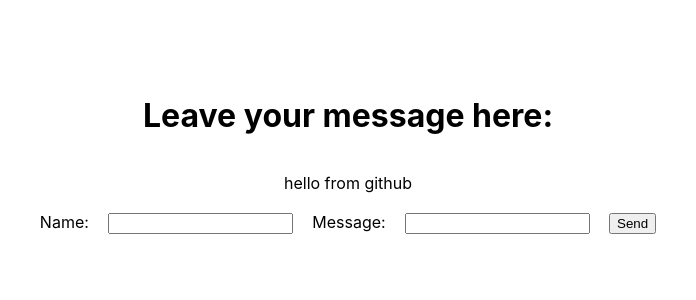
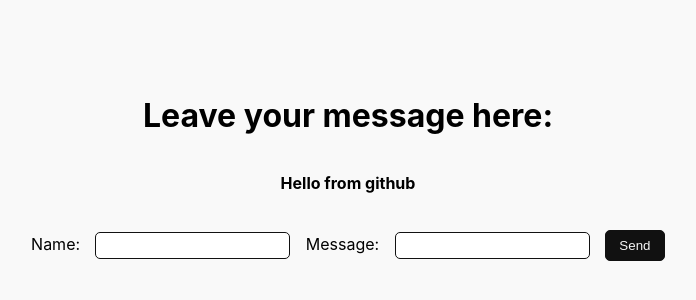
Before and after one commit to prernatripathyHT/react-serverless-app, a React (Create React App) app: page / in a window 1280 px wide. Shown: the part 160-460 px from the top of the page, without its empty margins (292-988 px from the left). Built offline with nearby package versions, Linux system fonts and the light colour scheme.

Commit message:
serverless css

```diff
--- a/src/Form.js
+++ b/src/Form.js
@@ -26,14 +26,19 @@ export default class Form extends Component {
     await axios.post(
       'https://r04tpk7ag5.execute-api.ap-south-1.amazonaws.com/default/',
       { key1: `${name}, ${message}` }
-    );
+    ).then(function(res){
+      console.log("response: ", res);
+      if(res.status == 200){
+        alert("Thankyou! Your data is submitted.")
+      }
+    });
   }
 
   render() {
     return (
       <div>
-        hello from github
-        <form onSubmit={this.handleSubmit}>
+        <h4>Hello from github</h4>
+        <form onSubmit={this.handleSubmit} className="form">
           <label>Name:</label>
           <input
             type="text"
--- a/src/index.css
+++ b/src/index.css
@@ -15,6 +15,7 @@ code {
 body {
   text-align: center;
   margin: 20%;
+  background-color: #F9F9F9;
 }
 
 h1 {
@@ -23,5 +24,30 @@ h1 {
 
 label,
 button {
-  margin: 2.5%;
+  margin: 2.0%;
 }
+
+input, button{
+  appearance: none;
+  height: 25px;
+  border-radius: 5px;
+  border: 1px solid #111;
+  color: #111;
+  padding: 0px 8px;
+}
+
+button{
+  background-color: #111;
+  color: whitesmoke;
+  cursor: pointer;
+  height: 31px;
+  width: 60px;
+}
+
+input:-webkit-autofill,
+input:-webkit-autofill:active,
+input:-webkit-autofill:focus,
+input:-webkit-autofill:hover {
+  -webkit-box-shadow: 0 0 0 50px #f9f9f9 inset;
+  -webkit-text-fill-color: #111
+}
```
